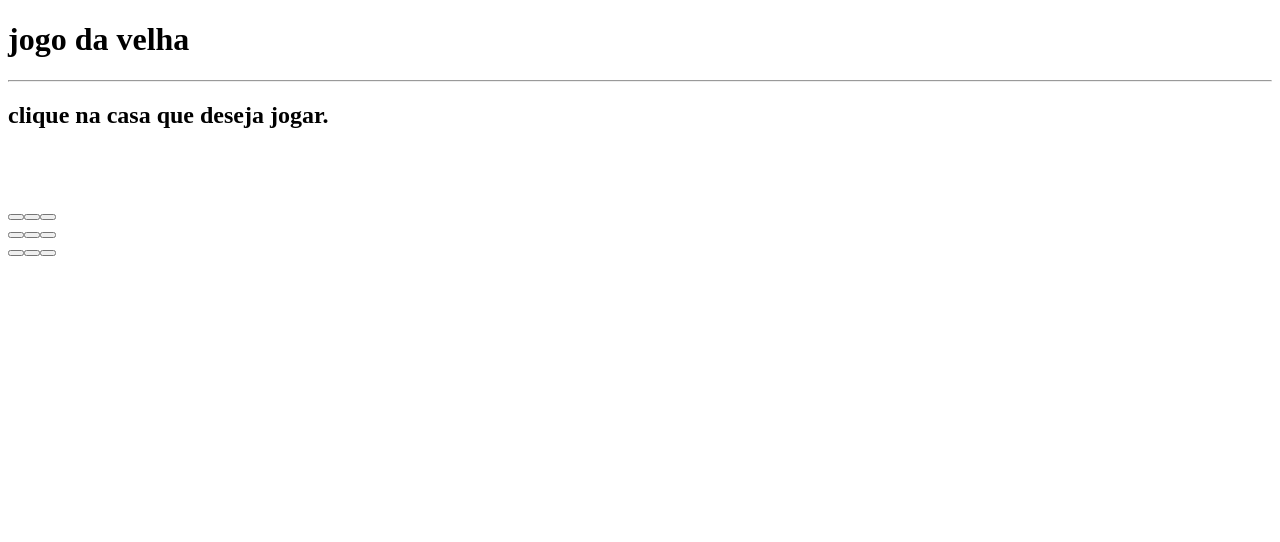
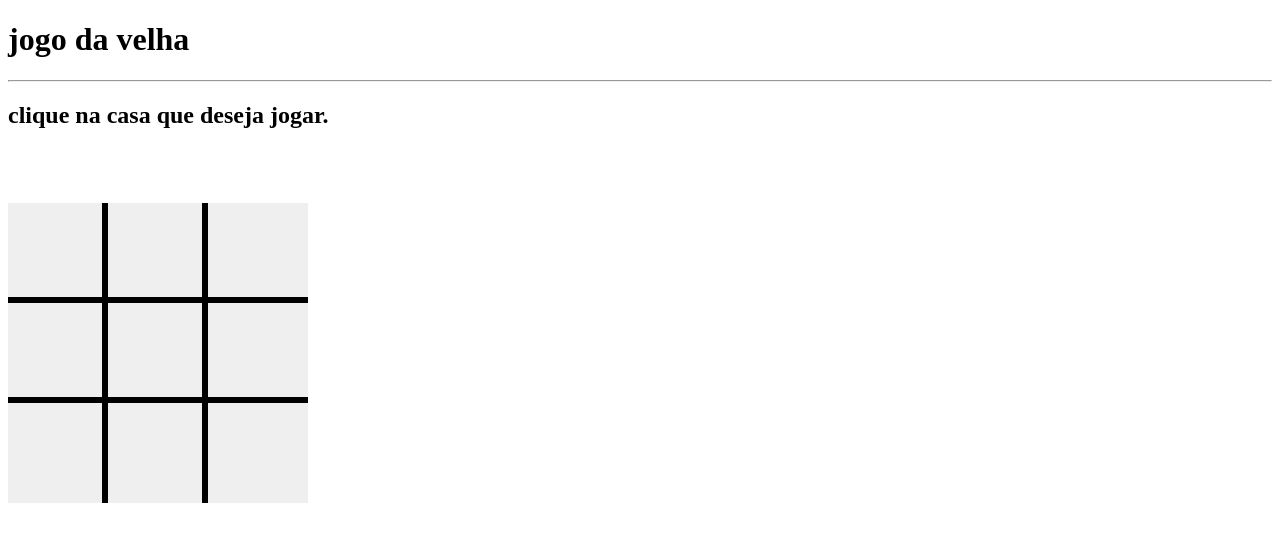
Before and after one commit to LuizBolsonaro22/jogoDaVelha, a plain HTML site: page index.html in a window 1280 px wide. Drawn offline with Linux system fonts and the light colour scheme.

Commit message:
jogo da veia

```diff
--- a/index.html
+++ b/index.html
@@ -5,6 +5,7 @@
     <meta name="viewport" content="width=device-width, initial-scale=1.0">
     <title>jogo da velha</title>
     <script src="jogo.js" defer></script>
+    <link rel="stylesheet" href="style.css">
 </head>
 <body>
     <h1>jogo da velha</h1>
--- /dev/null
+++ b/style.css
@@ -0,0 +1,27 @@
+button{
+    border-width: 6px;
+    width: 100px;
+    height: 100px;
+    line-height: 100px;
+    font-size: 100px;
+    border-left: 0;
+    border-top: 0;
+    vertical-align: top;
+}
+button:hover{
+    background-color: red;
+    transition: 500ms;
+}
+.btJogo0, btJogo1{
+    padding-top: 0;
+    margin-top: 0;
+}
+.btJogo2{
+    border-bottom: 0;
+}
+#bt02, #bt12, #bt22{
+    border-right: 0;
+}
+button:disabled{
+    border-color: black;
+}
```
